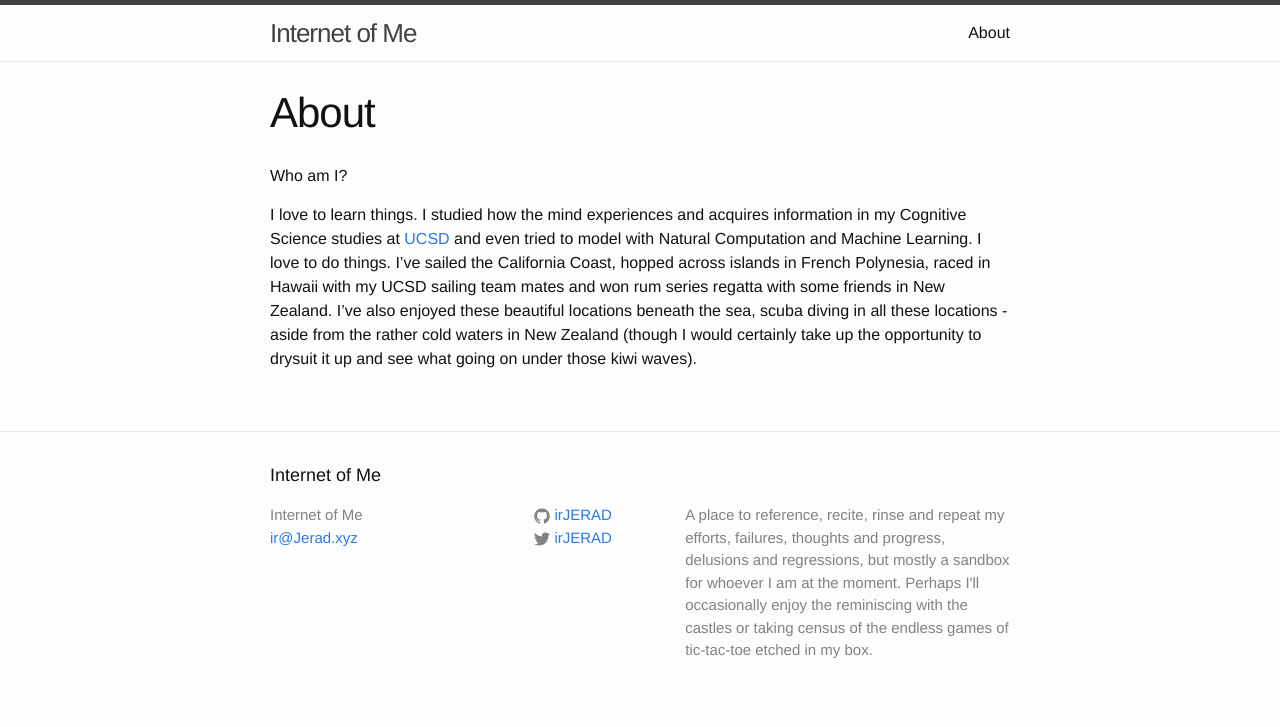
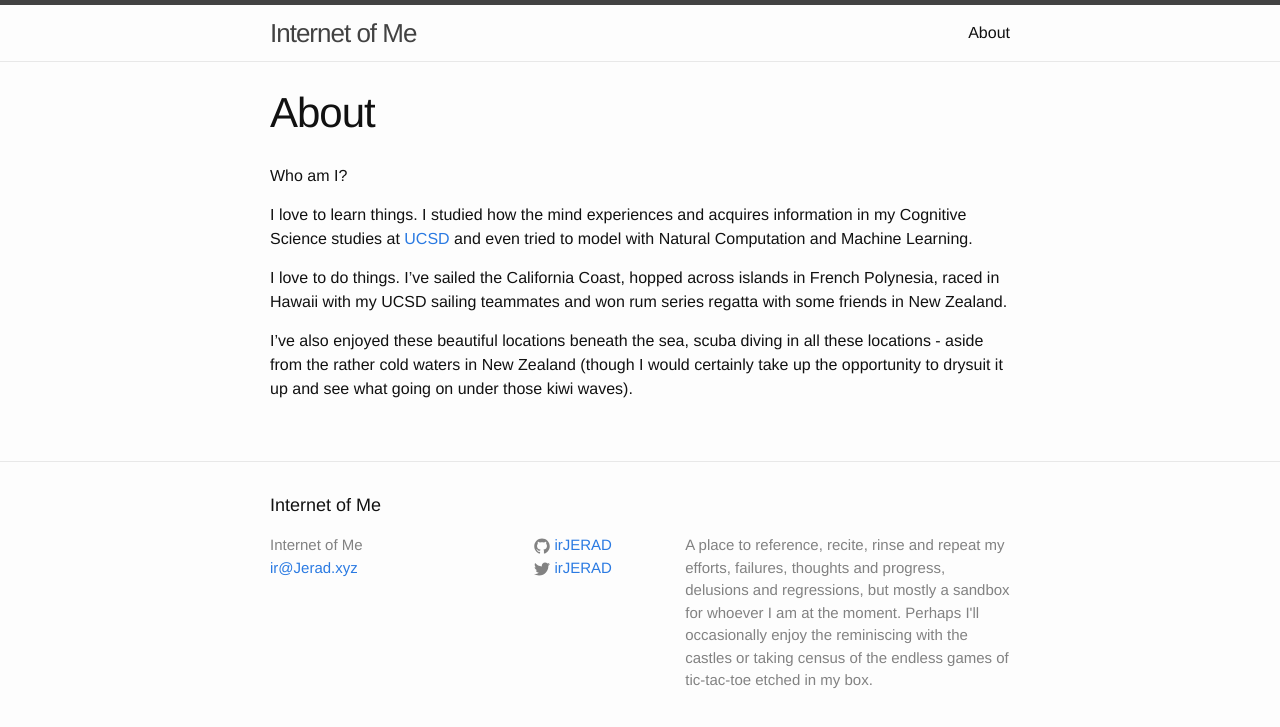
Before and after one commit to irJERAD/irJERAD.github.io, a Jekyll site: the page built from about.md, in a window 1280 px wide. Shown: the top 727 px of the page. Built offline with Jekyll 4.4.1, drawn with Linux system fonts in a browser that asks for light colours.

Commit message:
added new lines to improve visual flow on about me

```diff
--- a/about.md
+++ b/about.md
@@ -7,4 +7,7 @@ permalink: /about/
 Who am I?
 
 I love to learn things. I studied how the mind experiences and acquires information in my Cognitive Science studies at [UCSD](UCSD.edu) and even tried to model with Natural Computation and Machine Learning.
-I love to do things. I've sailed the California Coast, hopped across islands in French Polynesia, raced in Hawaii with my UCSD sailing team mates and won rum series regatta with some friends in New Zealand. I've also enjoyed these beautiful locations beneath the sea, scuba diving in all these locations - aside from the rather cold waters in New Zealand (though I would certainly take up the opportunity to drysuit it up and see what going on under those kiwi waves).
+
+I love to do things. I've sailed the California Coast, hopped across islands in French Polynesia, raced in Hawaii with my UCSD sailing teammates and won rum series regatta with some friends in New Zealand.
+
+I've also enjoyed these beautiful locations beneath the sea, scuba diving in all these locations - aside from the rather cold waters in New Zealand (though I would certainly take up the opportunity to drysuit it up and see what going on under those kiwi waves).
```
